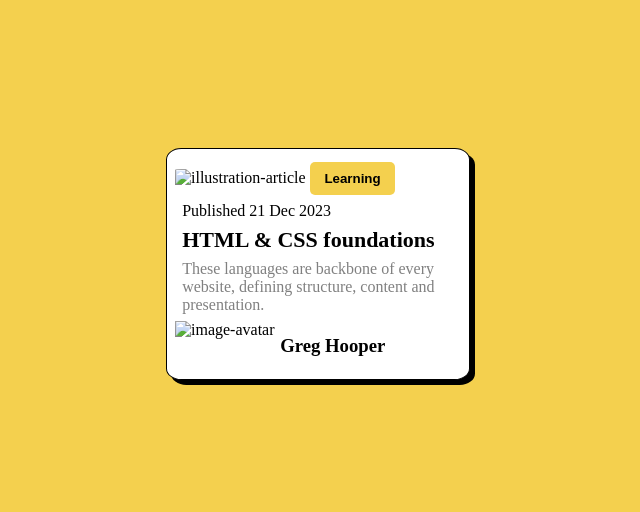
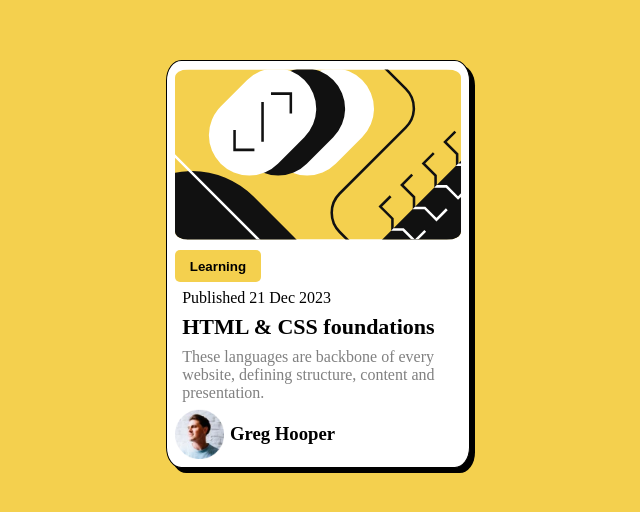
Before and after one commit to Harri254/mentorTrial2, a plain HTML site: page index.html in a window 1280 px wide. Shown: the part 144-656 px from the top of the page, without its empty margins (322-962 px from the left). Drawn offline with Linux system fonts and the light colour scheme.

Commit message:
Update index.html

```diff
--- a/index.html
+++ b/index.html
@@ -4,20 +4,20 @@
   <meta charset="UTF-8">
   <meta name="viewport" content="width=device-width, initial-scale=1.0">
 
-  <link rel="icon" type="image/png" sizes="32x32" href="./assets/images/favicon-32x32.png">
+  <link rel="icon" type="image/png" sizes="32x32" href="./images/favicon-32x32.png">
 
   <title>Frontend Mentor | Blog preview card</title>
   <link rel="stylesheet" href="style.css">
 </head>
 <body>
   <div class="main-container">
-    <img src="./assets/images/illustration-article.svg" alt="illustration-article" class="image">
+    <img src="./images/illustration-article.svg" alt="illustration-article" class="image">
     <button><strong>Learning</strong></button>
     <p>Published 21 Dec 2023</p>
     <h2>HTML & CSS foundations</h2>
     <p class="main-text">These languages are backbone of every website, defining structure, content and presentation.</p>
     <div class="image-holder">
-      <img src="./assets/images/image-avatar.webp" alt="image-avatar" class="avater">
+      <img src="./images/image-avatar.webp" alt="image-avatar" class="avater">
       <h3>Greg Hooper </h3>
     </div>
   </div>
```
